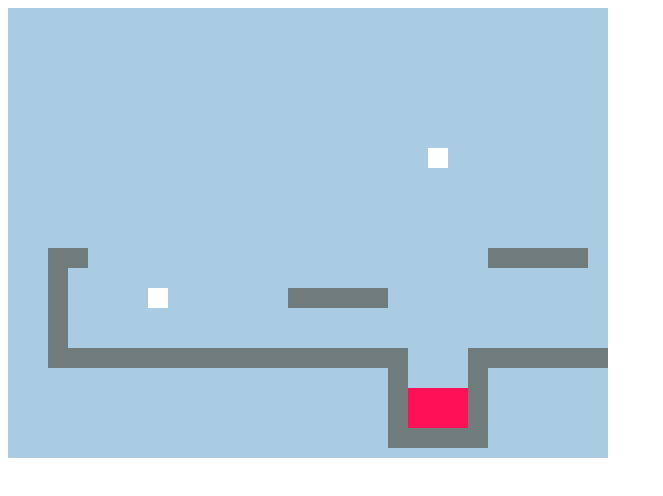
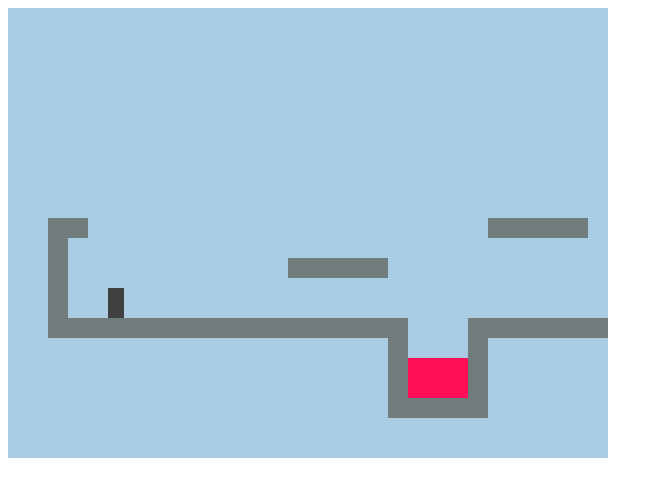
Before and after one commit to cmathews84/JSPlatformer, a plain HTML site: page DIG 3480_ JSPlatformer/index.html in a window 1280 px wide. Shown: the whole page, without its empty margins (0-663 px from the left). Drawn offline with Linux system fonts and the light colour scheme.

Commit message:
Lab 6
Edits to code from the last class, video and lab 6.

```diff
--- a/DIG 3480_ JSPlatformer/code/game.js
+++ b/DIG 3480_ JSPlatformer/code/game.js
@@ -7,7 +7,6 @@ function Level(plan) {
 
   // Store the individual tiles in our own, separate array
   this.grid = [];
-
 
   // Loop through each row in the plan, creating an array in our grid
   for (var y = 0; y < this.height; y++) {
@@ -19,16 +18,16 @@ function Level(plan) {
       // If the character is ' ', assign null.
 
       var ch = line[x], fieldType = null;
-
-      // Use if and else to handle the two cases
-      if (ch == "x")
+      // Use if and else to handle the three cases
+      if (ch==='@')
+        // Create a new player at that grid position.
+        this.player = new Player(new Vector(x, y));
+      else if (ch == "x")
         fieldType = "wall";
-      //LAB 5 HERE
-	  // Because there is a third case (space ' '), use an "else if" instead of "else"
+	  //LAB 5 HERE
+      // Because there is a third case (space ' '), use an "else if" instead of "else"
       else if (ch == "!")
         fieldType = "lava";
-	  else if (ch == "y")
-		fieldType = "floater";
 
       // "Push" the fieldType, which is a string, onto the gridLine array (at the end).
       gridLine.push(fieldType);
@@ -52,6 +51,15 @@ Vector.prototype.times = function(factor) {
   return new Vector(this.x * factor, this.y * factor);
 };
 
+
+// A Player has a size, speed and position.
+function Player(pos) {
+  this.pos = pos.plus(new Vector(0, -0.5));
+  this.size = new Vector(0.8, 1.5);
+  this.speed = new Vector(0, 0);
+}
+Player.prototype.type = "player";
+
 // Helper function to easily create an element of a type provided
 // and assign it a class.
 /*My Notes: Know what it does and why- what does createElement expect- it is the name of an HTML thing (name)
@@ -73,12 +81,14 @@ function DOMDisplay(parent, level) {
   this.wrap = parent.appendChild(elt("div", "game"));
   this.level = level;
 
-  // We are keeping track of the frame through these two properties
-  this.pos = new Vector(0, -0.5);
-  this.speed = new Vector(0,0);
-
   // In this version, we only have a static background.
   this.wrap.appendChild(this.drawBackground());
+
+  // Keep track of actors
+  this.actorLayer = null;
+
+  // Update the world based on player position
+  this.drawFrame();
 }
 
 var scale = 20;
@@ -92,7 +102,7 @@ DOMDisplay.prototype.drawBackground = function() {
 
   // Assign a class to new row element directly from the string from
   // each tile in grid
-  /* My Notes: For each thing here run a function on it and display it as a row(each row has its own array)*/
+     /* My Notes: For each thing here run a function on it and display it as a row(each row has its own array)*/
   this.level.grid.forEach(function(row) {
     var rowElt = table.appendChild(elt("tr"));
     rowElt.style.height = scale + "px";
@@ -103,42 +113,144 @@ DOMDisplay.prototype.drawBackground = function() {
   return table;
 };
 
-// Hand-tuned values to determine scroll speed for the screen
+// Draw the player agent
+DOMDisplay.prototype.drawPlayer = function() {
+  // Create a new container div for actor dom elements
+  var wrap = elt("div");
 
-var screenXSpeed = 100;
-var screenYSpeed = 100;
+  var actor = this.level.player;
+  var rect = wrap.appendChild(elt("div",
+                                    "actor " + actor.type));
+  rect.style.width = actor.size.x * scale + "px";
+  rect.style.height = actor.size.y * scale + "px";
+  rect.style.left = actor.pos.x * scale + "px";
+  rect.style.top = actor.pos.y * scale + "px";
+  return wrap;
+};
 
-// Scrolls the viewport by using arrow keys
-DOMDisplay.prototype.scrollView = function(keys, step) {
-  // Adding in arrow keys to scroll across level
+DOMDisplay.prototype.drawFrame = function() {
+  if (this.actorLayer)
+    this.wrap.removeChild(this.actorLayer);
+  this.actorLayer = this.wrap.appendChild(this.drawPlayer());
+  this.scrollPlayerIntoView();
+};
+
+DOMDisplay.prototype.scrollPlayerIntoView = function() {
   var width = this.wrap.clientWidth;
-  var maxWidth = this.wrap.scrollWidth;
   var height = this.wrap.clientHeight;
-  var maxHeight = this.wrap.scrollHeight;
 
-  // Adding in arrow keys to scroll across level
+  // We want to keep player at least 1/3 away from side of screen
+  var margin = width / 3;
 
+  // The viewport
+  var left = this.wrap.scrollLeft, right = left + width;
+  var top = this.wrap.scrollTop, bottom = top + height;
+
+  var player = this.level.player;
+  // Change coordinates from the source to our scaled.
+  var center = player.pos.plus(player.size.times(0.5))
+                 .times(scale);
+
+  if (center.x < left + margin)
+    this.wrap.scrollLeft = center.x - margin;
+  else if (center.x > right - margin)
+    this.wrap.scrollLeft = center.x + margin - width;
+  if (center.y < top + margin)
+    this.wrap.scrollTop = center.y - margin;
+  else if (center.y > bottom - margin)
+    this.wrap.scrollTop = center.y + margin - height;
+};
+
+// Return the first obstacle found given a size and position.
+Level.prototype.obstacleAt = function(pos, size) {
+  // Find the "coordinate" of the tile representing left bound
+  var xStart = Math.floor(pos.x);
+  // right bound
+  var xEnd = Math.ceil(pos.x + size.x);
+  // top bound
+  var yStart = Math.floor(pos.y);
+  // Bottom bound
+  var yEnd = Math.ceil(pos.y + size.y);
+
+  // Consider the sides and top and bottom of the level as walls
+  if (xStart < 0 || xEnd > this.width || yStart < 0 || yEnd > this.height)
+    return "wall";
+
+  // Check each grid position starting at yStart, xStart
+  // for a possible obstacle (non null value)
+  for (var y = yStart; y < yEnd; y++) {
+    for (var x = xStart; x < xEnd; x++) {
+      var fieldType = this.grid[y][x];
+      if (fieldType) return fieldType;
+    }
+  }
+};
+
+// Update simulation each step based on keys & step size
+Level.prototype.animate = function(step, keys) {
+
+  // Ensure each is maximum 100 milliseconds
+  while (step > 0) {
+    var thisStep = Math.min(step, maxStep);
+      this.player.act(thisStep, this, keys);
+   // Do this by looping across the step size, subtracing either the
+   // step itself or 100 milliseconds
+    step -= thisStep;
+  }
+};
+
+var maxStep = 0.05;
+// edit this speed for LAB 6
+var playerXSpeed = 8;
+
+Player.prototype.moveX = function(step, level, keys) {
   this.speed.x = 0;
-  // Set speed to 0 if we are off either side of screen, otherwise increase by arrow key and speed
-  if (keys.left && this.pos.x > 0) this.speed.x -= screenXSpeed;
-  if (keys.right && (this.pos.x < (maxWidth-width))) this.speed.x += screenXSpeed;
+  if (keys.left) this.speed.x -= playerXSpeed;
+  if (keys.right) this.speed.x += playerXSpeed;
 
-  // Do same for y value.
-  this.speed.y = 0;
-  if (keys.up && this.pos.y > 0) this.speed.y -= screenYSpeed;
-  if (keys.down && (this.pos.y < (maxHeight-height))) this.speed.y += screenYSpeed;
+  var motion = new Vector(this.speed.x * step, 0);
+  // Find out where the player character will be in this frame
+  var newPos = this.pos.plus(motion);
+  // Find if there's an obstacle there
+  var obstacle = level.obstacleAt(newPos, this.size);
 
-  // Calculate smooth motion using the step interval (time since last frame)
-  var motion = new Vector(this.speed.x * step, this.speed.y * step);
+  // Move if there's not a wall there.
+  if(obstacle!="wall")
+    this.pos = newPos;
+};
+// Play with these numbers below for LAB 6
+var gravity = 38;
+var jumpSpeed = 19;
+var playerYSpeed = 8;
+
+Player.prototype.moveY = function(step, level, keys) {
+  // Accelerate player downward (always)
+  this.speed.y += step * gravity;
+  var motion = new Vector(0, this.speed.y * step);
   var newPos = this.pos.plus(motion);
+  var obstacle = level.obstacleAt(newPos, this.size);
+  // The floor is also an obstacle -- only allow players to
+  // jump if they are touching some obstacle.
 
-  // scrollLeft and scrollTop determine which offsets to apply to the clipped element
-  this.wrap.scrollLeft = newPos.x;
-  this.wrap.scrollTop = newPos.y;
+  //LAB 6
+  if (obstacle == "lava") {
+    this.pos = new Vector (10,10);
+  }
+  else if (obstacle) {
+    if (keys.up && this.speed.y > 0)
+      this.speed.y = -jumpSpeed;
+    else
+      this.speed.y = 0;
+  } else {
+    this.pos = newPos;
+  }
+};
 
-  // Remember the position
-  this.pos = newPos;
+Player.prototype.act = function(step, level, keys) {
+  this.moveX(step, level, keys);
+  this.moveY(step, level, keys);
 };
+
 
 // Arrow key codes for readibility
 var arrowCodes = {37: "left", 38: "up", 39: "right", 40: "down"};
@@ -196,7 +308,8 @@ function runLevel(level, Display) {
 
   runAnimation(function(step) {
     // Allow the viewer to scroll the level
-    display.scrollView(arrows,step);
+    level.animate(step, arrows);
+    display.drawFrame(step);
   });
 }
 
@@ -204,7 +317,7 @@ function runGame(plans, Display) {
   function startLevel(n) {
     // Create a new level using the nth element of array plans
     // Pass in a reference to Display function, DOMDisplay (in index.html).
-/* My Notes:  We know that this is a constructor because of the Capital Letter in the word "Level"*/
+	/* My Notes:  We know that this is a constructor because of the Capital Letter in the word "Level"*/
     runLevel(new Level(plans[n]), Display);
   }
   startLevel(0);
--- a/DIG 3480_ JSPlatformer/css/game.css
+++ b/DIG 3480_ JSPlatformer/css/game.css
@@ -4,7 +4,9 @@
 .background td { padding: 0;          }
 .lava          { background: #FF0F55; }
 .wall          { background: #707B7C; }
-.floater       { background: #FDFEFE; }
+
+.actor  { position: absolute;  }
+.player { background: rgb(64, 64, 64); }
 
 .game {
   overflow: hidden;
```
